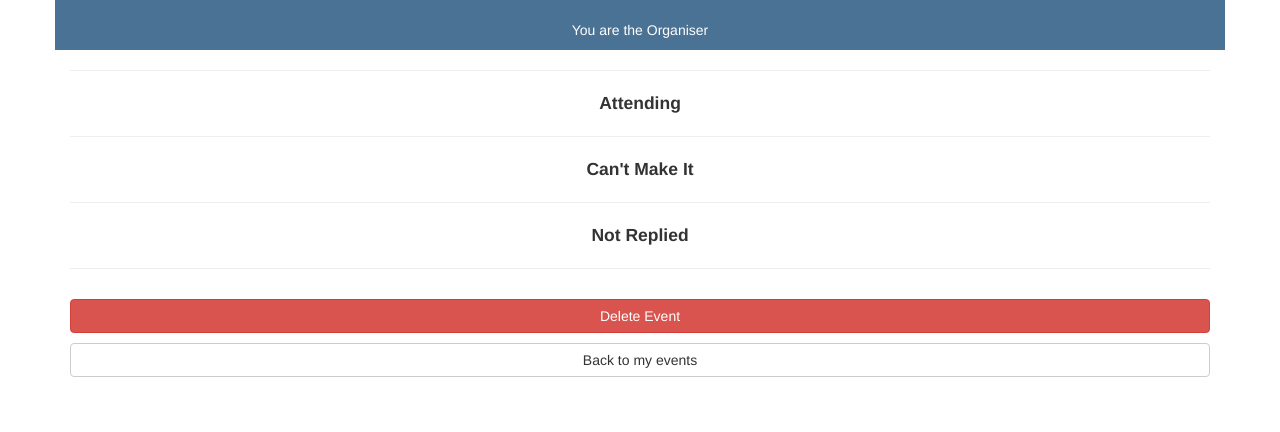
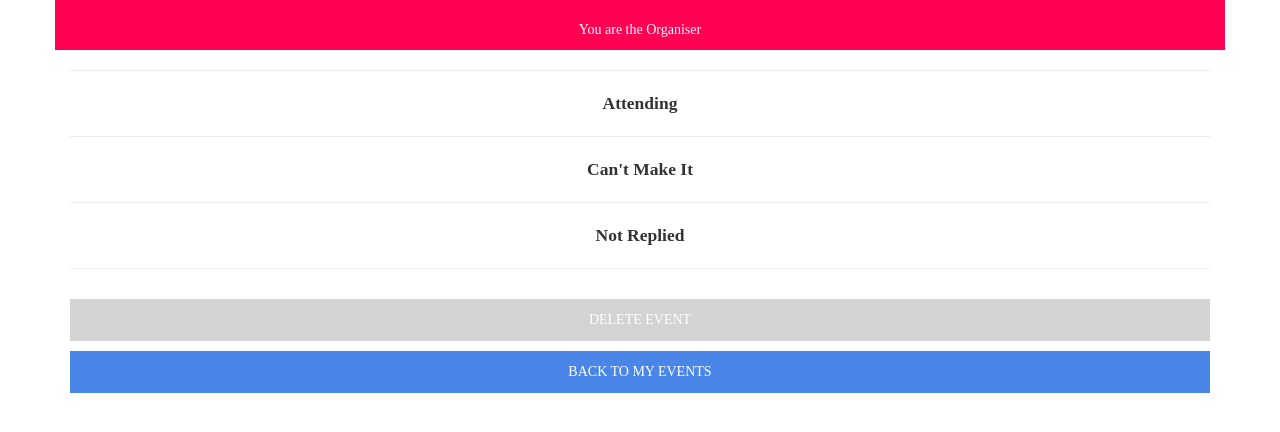
Before and after one commit to syked1/Polly_app, a Flask app: template pickle_app/templates/event_details_admin_confirmed.html in a window 1280 px wide. Shown: the part 52-484 px from the top of the page. Run offline with Flask 2, Linux system fonts and the light colour scheme; the template is opened without the code that fills it, so the values that code supplies are empty; parts of the project's set-up code (start-up, migrations or seed data) failed here and were passed over; some libraries are stand-ins or nearby versions.

Commit message:
Updated colours and font on event details pages.

```diff
--- a/pickle_app/static/event_details.css
+++ b/pickle_app/static/event_details.css
@@ -3,7 +3,8 @@ body {
 }
 
 .event-details-header{
-	background-color: #497294;
+	background-color: #FF0053;
+  font-family: Avenir-Medium;
 	color:white;
 }
 
@@ -64,12 +65,14 @@ body {
 
 .row-attending-header{
 	font-size: 1.25em;
+  font-family: Avenir-Medium;
 	text-align: center;
 	font-weight:bold;
 }
 
 .row-attending-names{
 	text-align:center;
+  font-family: Avenir-Medium;
 }
 
 .btn-people-cant-make-it{
@@ -341,3 +344,44 @@ body {
 .drop-down-item{
 	padding-left:20px
 }
+
+.btn-delete-event{
+  background: lightgray;
+  font-family: Avenir-Book;
+  color: #FFFFFF;
+  letter-spacing: 0px;
+  line-height: 30px;
+  border-radius: 0;
+  -webkit-appearance: none;
+  border: 0;
+  box-shadow: none;
+}
+
+.btn-back-to-events{
+  background: #4A86E8;
+  font-family: Avenir-Book;
+  color: #FFFFFF;
+  letter-spacing: 0px;
+  line-height: 30px;
+  border-radius: 0;
+  -webkit-appearance: none;
+  border: 0;
+  box-shadow: none;
+}
+
+.btn-confirm-event{
+  background: #FECC47;
+  font-family: Avenir-Book;
+  color: #FFFFFF;
+  letter-spacing: 0px;
+  line-height: 30px;
+  border-radius: 0;
+  -webkit-appearance: none;
+  border: 0;
+  box-shadow: none;
+}
+
+.date-option-row{
+  font-family: Avenir-Book;
+  padding-top: 4px;
+}
--- a/pickle_app/templates/event_details_admin_confirmed.html
+++ b/pickle_app/templates/event_details_admin_confirmed.html
@@ -95,8 +95,8 @@
 
 	<div class = "row eventdate-row">
 		<div class = "col-xs-12">
-			<a type = "button" class = "btn btn-danger btn-block" href="{{url_for("delete_event", event_id = event.id)}}" >
-				Delete Event
+			<a type = "button" class = "btn btn-danger btn-block btn-delete-event" href="{{url_for("delete_event", event_id = event.id)}}" >
+				DELETE EVENT
 			</a>
 		</div>
 	</div>
@@ -105,8 +105,8 @@
 
 	<div class = "row eventdate-row">
 		<div class = "col-xs-12">
-			<a type = "button" class = "btn btn-default btn-block" href="{{url_for("index")}}" >
-				Back to my events
+			<a type = "button" class = "btn btn-default btn-block btn-back-to-events" href="{{url_for("index")}}" >
+				BACK TO MY EVENTS
 			</a>
 		</div>
 	</div>
--- a/pickle_app/templates/event_details_invited_confirmed.html
+++ b/pickle_app/templates/event_details_invited_confirmed.html
@@ -130,8 +130,8 @@
 	<div class = "container container-eventdate">
 		<div class = "row eventdate-row">
 			<div class = "col-xs-12">
-				<a type = "button" class = "btn btn-default btn-block" href="{{url_for("index")}}">
-					Save and return to my Events
+				<a type = "button" class = "btn btn-default btn-block btn-back-to-events" href="{{url_for("index")}}">
+					SAVE AND RETURN TO MY EVENTS
 				</a>
 			</div>
 		</div>
--- a/pickle_app/templates/event_details_invited_not_confirmed.html
+++ b/pickle_app/templates/event_details_invited_not_confirmed.html
@@ -130,8 +130,8 @@
 	<div class = "container container-eventdate">
 		<div class = "row eventdate-row">
 			<div class = "col-xs-12">
-				<a type = "button" class = "btn btn-default btn-block" href="{{url_for("index")}}">
-					Save and return to my Events
+				<a type = "button" class = "btn btn-default btn-block btn-back-to-events" href="{{url_for("index")}}">
+					SAVE AND RETURN TO MY EVENTS
 				</a>
 			</div>
 		</div>
--- a/pickle_app/templates/new_event_date.html
+++ b/pickle_app/templates/new_event_date.html
@@ -21,7 +21,7 @@
 					{{ form.submit (class ="btn btn-default btn-block")}}
 				</div>
 	</form>
-<a href="{{url_for("invites", event_id = event.id)}}" class="btn btn-default btn-block "> Invite People </a>
+<a href="{{url_for("invites", event_id = event.id)}}" class="btn btn-default btn-block"> Invite People </a>
 </div>
 
 <div class = "container" style = "padding-top:20px;">
```
Also changed, not shown: pickle_app/templates/event_details_admin_not_confirmed.html (+6 -6 lines).
